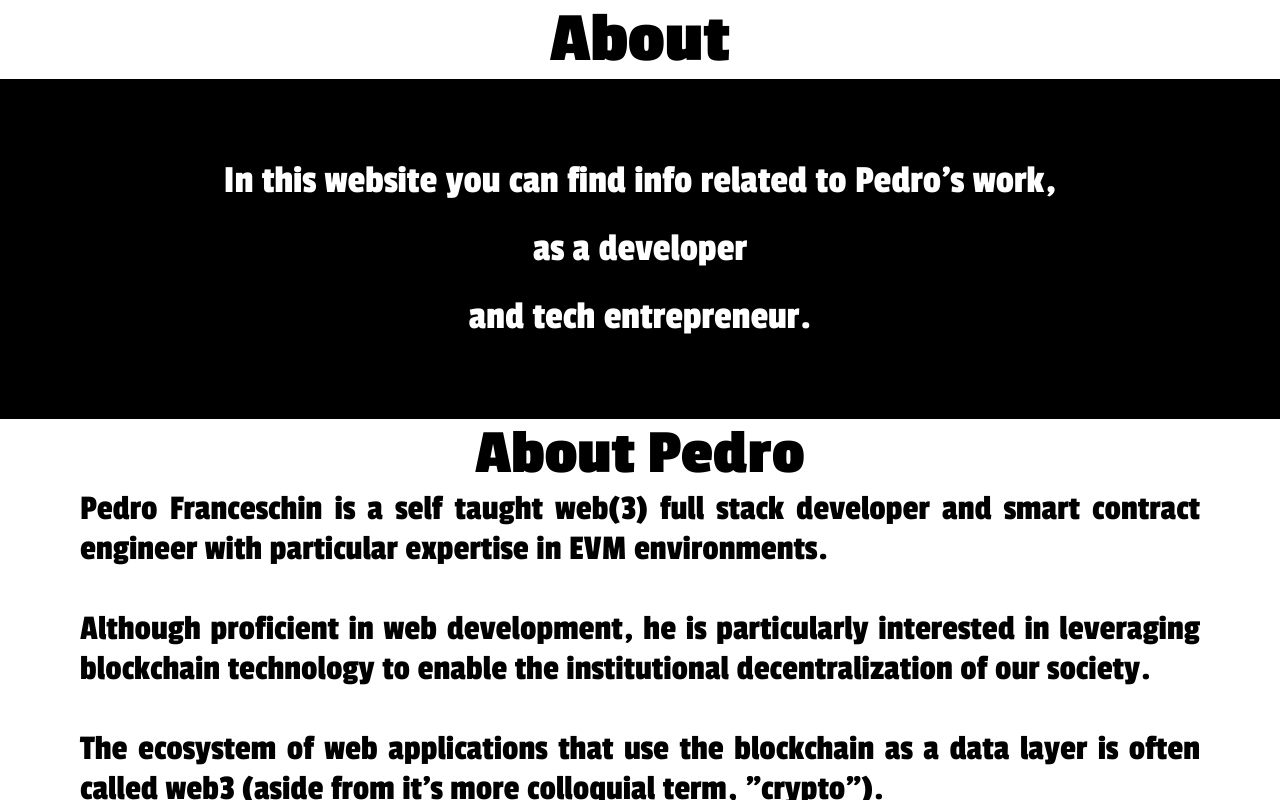
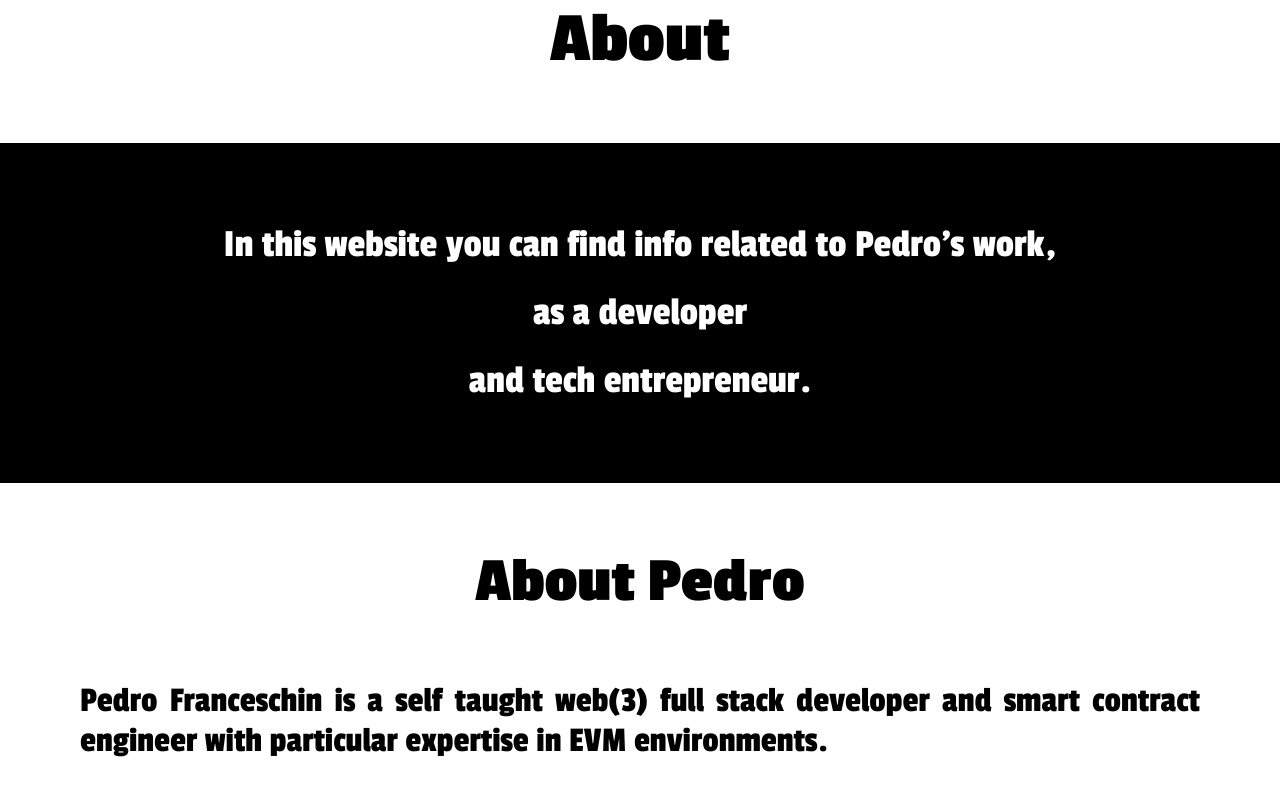
Before and after one commit to pbfranceschin/pbfranceschin.github.io, a React (Create React App) app: page / in a window 1280 px wide. Both pictures are taken after a click on the element 837 px from the left and 272 px from the top of the page. Shown: the part 1076-1876 px from the top of the page. Built offline with nearby package versions, Linux system fonts and the light colour scheme.

Commit message:
fix: about spacing

```diff
--- a/src/components/About/About.css
+++ b/src/components/About/About.css
@@ -1,7 +1,7 @@
 .about {
     display: flex;
     flex-direction: column;
-    /* gap: 48px; */
+    gap: 24px;
     text-align: center;
     padding: 0;
 }
@@ -32,6 +32,9 @@ p {
 }
 
 @media(min-width: 744px) {
+    .about {
+        gap: 48px
+    }
     .blackBox {
         padding-block: 64px ;
     }
@@ -54,6 +57,9 @@ p {
 }
 
 @media(min-width: 1280px) {
+    .about {
+        gap: 64px;
+    }
     .blackBox {
         padding-block: 80px ;
     }
```
